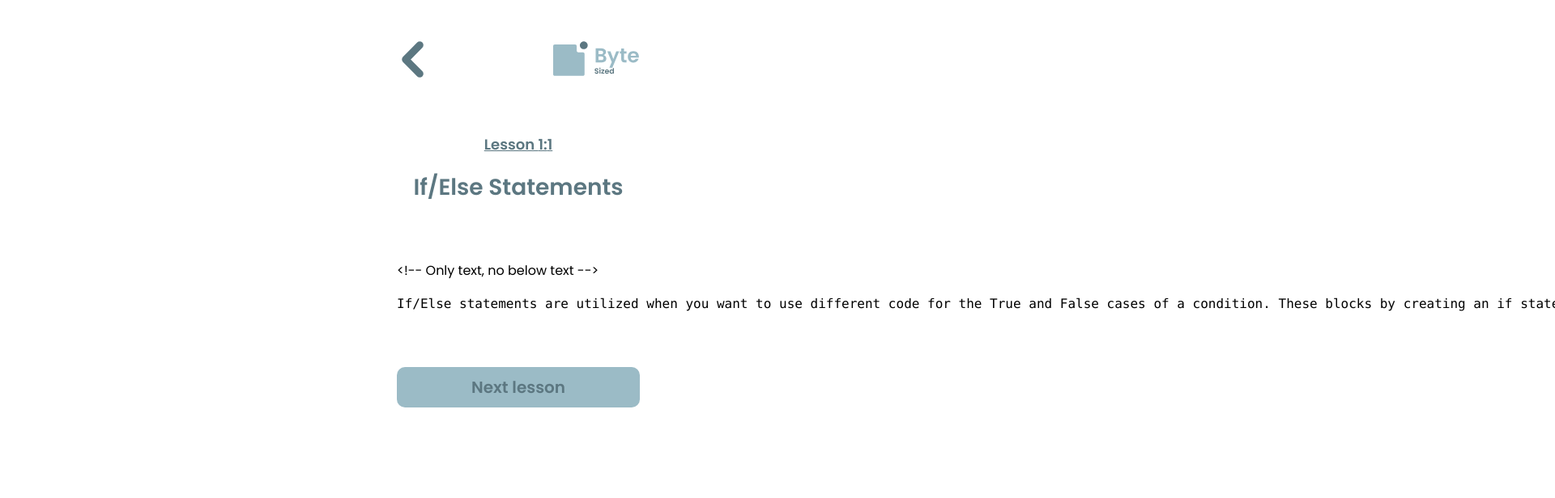
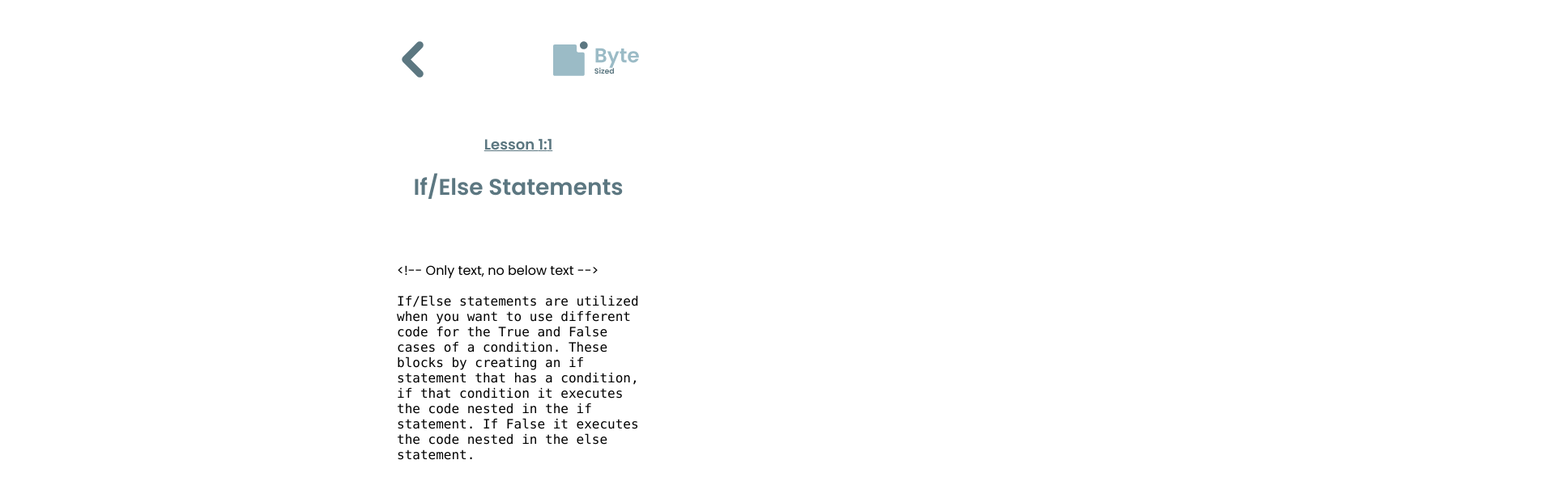
Before and after one commit to jjakk/ByteSized, a React (Create React App) app: page /week/1/day/1 in a window 1280 px wide. Shown: the top 616 px of the page at 81% size, 1920 px wide, since content can reach past the window. Built offline with nearby package versions, Linux system fonts and the light colour scheme.

Commit message:
Bug fixedgit add .!

```diff
--- a/src/screens/Lesson.js
+++ b/src/screens/Lesson.js
@@ -47,7 +47,7 @@ const Lesson = () => {
                 <Subheader style={{ alignSelf: "center", textAlign: "center", textDecoration: "underline" }}>Lesson {weekNumber}:{dayNumber}</Subheader>
                 <Header style={{ alignSelf: "center", textAlign: "center" }}>{headerText || "Loading"}</Header>
             </div>
-            <ReactMarkdown className="ReactMarkdown">{lesson}</ReactMarkdown>
+            <ReactMarkdown className="ReactMarkdown" children={lesson}/>
             <Button onClick={onNextLesson}>Next lesson</Button>
         </div>
     );
--- a/src/styles/screens/Lesson.css
+++ b/src/styles/screens/Lesson.css
@@ -1,12 +1,9 @@
 
-.ReactMarkdown {
-    max-width: 300px;
-    width: 300px;
-    height: auto;
-    word-wrap: break-word;
-
+.ReactMarkdown code {
+  display: block;
+  max-width: 300px;
+  width: 300px;
+  height: auto;
+  word-wrap: break-word;
+  white-space: pre-wrap;
 }
-
-.ReactMarkdown pre code {
-  overflow-wrap: anywhere;
-}
```
Also changed, not shown: public/content/project-story.md (added, +10 -0 lines).
